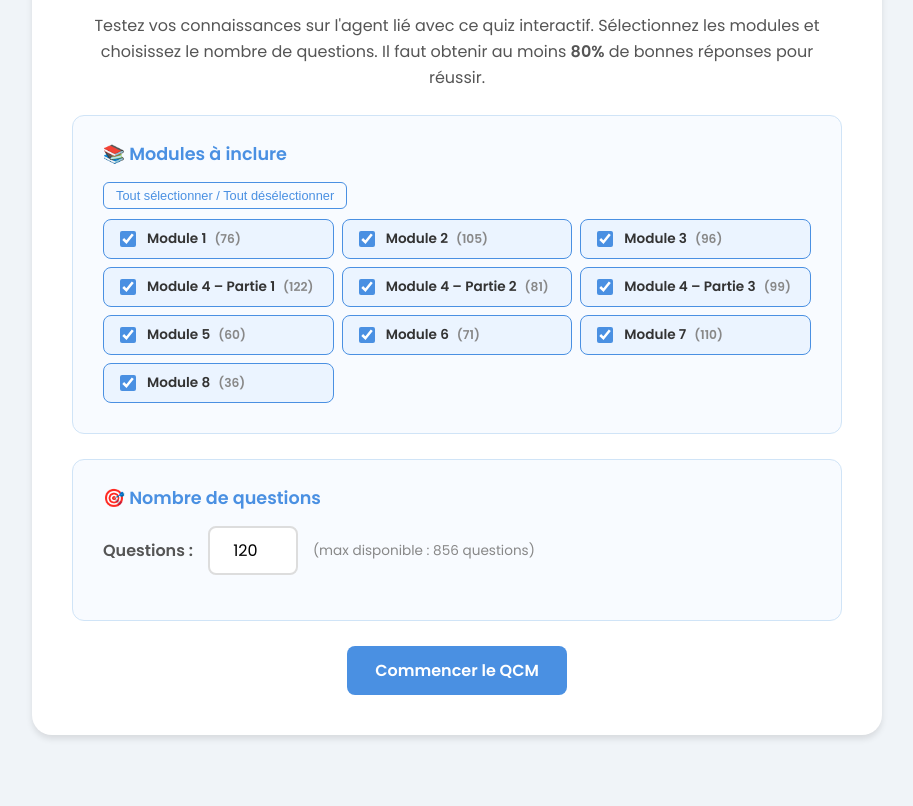
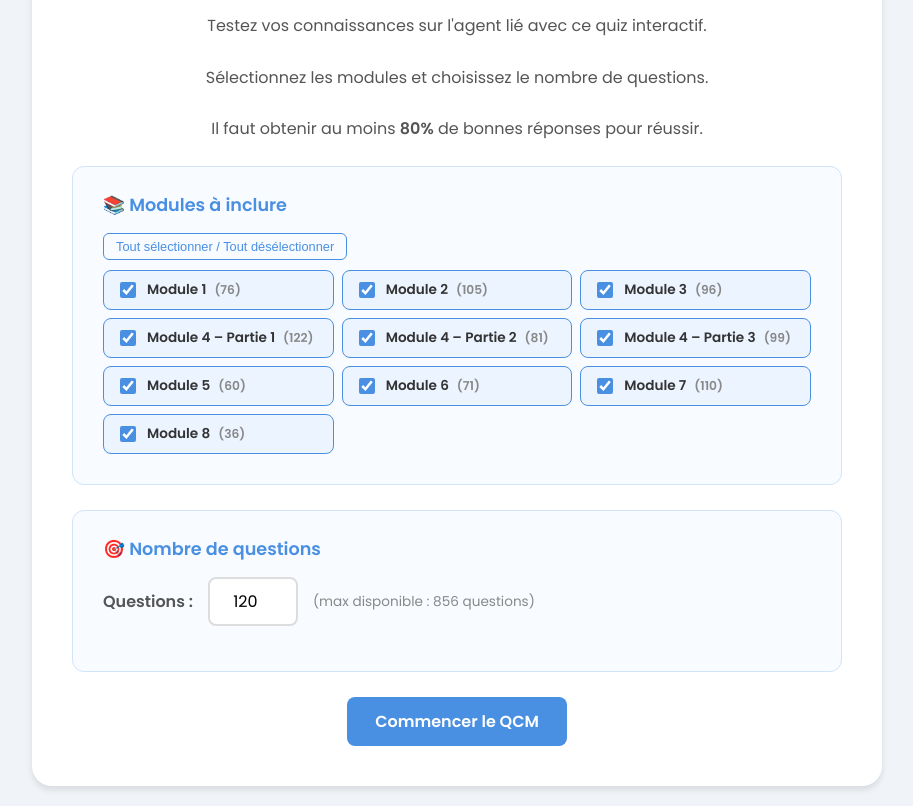
Before and after one commit to guillaumegbrt/simulateur-ALPSI, a plain HTML site: page index.html in a window 1280 px wide. Shown: the part 132-938 px from the top of the page, without its empty margins (183-1096 px from the left). Before the commit the page ends 887 px from the top, so only its background shows below. Drawn offline with Linux system fonts and the light colour scheme.

Commit message:
mise à jour index avec un saut de ligne entre chaque phrase après le titre

```diff
--- a/index.html
+++ b/index.html
@@ -266,7 +266,7 @@
 <body>
 <div class="container">
     <h1>Simulateur QCM d'entraînement ALPSI</h1>
-    <p class="intro">Testez vos connaissances sur l'agent lié avec ce quiz interactif. Sélectionnez les modules et choisissez le nombre de questions. Il faut obtenir au moins <strong>80%</strong> de bonnes réponses pour réussir.</p>
+    <p class="intro">Testez vos connaissances sur l'agent lié avec ce quiz interactif.<br><br>Sélectionnez les modules et choisissez le nombre de questions.<br><br>Il faut obtenir au moins <strong>80%</strong> de bonnes réponses pour réussir.</p>
 
     <div id="setup">
         <div class="setup-panel">
```
